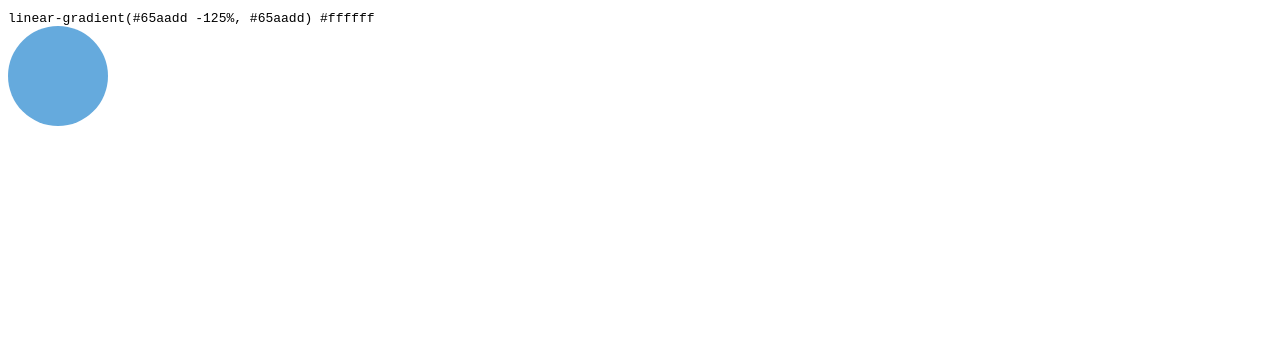
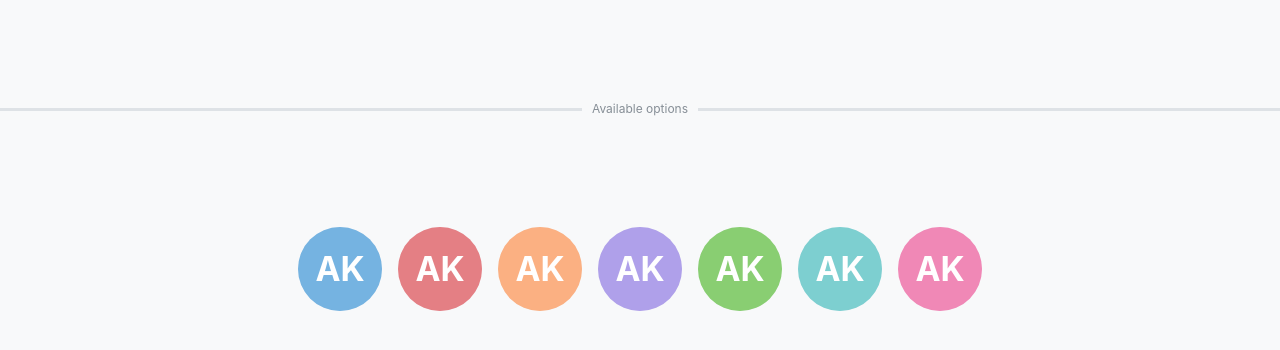
Before and after one commit to sinups/Avatar-Gradient-Generator, a React (Vite) app: page / in a window 1280 px wide. Shown: the top 350 px of the page. Built offline with nearby package versions, Linux system fonts and the light colour scheme.

Commit message:
🎨 Add mantine in demo

```diff
--- a/package.json
+++ b/package.json
@@ -33,6 +33,8 @@
   ],
   "author": "AK - @sinups",
   "dependencies": {
+    "@mantine/core": "^7.9.1",
+    "@mantine/hooks": "^7.9.1",
     "path": "^0.12.7",
     "prettier": "^2.3.2",
     "react": "^18.2.0",
@@ -57,6 +59,9 @@
     "eslint-plugin-react-hooks": "^4.6.0",
     "eslint-plugin-react-refresh": "^0.4.5",
     "jest": "^29.7.0",
+    "postcss": "^8.4.38",
+    "postcss-preset-mantine": "^1.15.0",
+    "postcss-simple-vars": "^7.0.1",
     "prettier": "^3.1.0",
     "sass": "^1.71.1",
     "ts-jest": "^29.1.2",
--- a/src/app.tsx
+++ b/src/app.tsx
@@ -1,20 +1,14 @@
-import useAvatarGradient from '@sinups/agg';
+import { MantineProvider } from '@mantine/core';
 
-function App() {
-  const AvatarGradient = useAvatarGradient('1');
+import Demo from './demo';
+import { theme } from './theme';
+
+import '@mantine/core/styles.css';
+
+export default function App() {
   return (
-    <div className="App">
-      <code>{AvatarGradient}</code>
-      <div
-        style={{
-          background: AvatarGradient,
-          width: '100px',
-          height: '100px',
-          borderRadius: '50%',
-        }}
-      ></div>
-    </div>
+    <MantineProvider theme={theme}>
+      <Demo />
+    </MantineProvider>
   );
 }
-
-export default App;
--- /dev/null
+++ b/src/demo.tsx
@@ -0,0 +1,44 @@
+import { Avatar, Divider, Group, Stack, Text } from '@mantine/core';
+import useAvatarGradient from '@sinups/agg';
+
+import classes from './styles.module.css';
+
+function Demo() {
+  //   const AvatarGradient = useAvatarGradient('2222');
+  return (
+    <div className={classes.root}>
+      <Divider size="md" label="Available options" labelPosition="center" />
+      <Stack h={300} align="center" justify="center" gap="lg" px={'40px'}>
+        <Group>
+          {['1', '2', '3', '4', '5', '6', '7'].map((variant) => (
+            <Avatar
+              key={variant}
+              color={'#fff'}
+              size={'xl'}
+              style={{
+                cursor: 'pointer',
+                background: `${useAvatarGradient(variant)}`,
+                color: '#fff',
+              }}
+            >
+              AK
+            </Avatar>
+          ))}
+        </Group>
+      </Stack>
+      {/* <div className="demo">
+        <code>{AvatarGradient}</code>
+        <div
+          style={{
+            background: AvatarGradient,
+            width: '100px',
+            height: '100px',
+            borderRadius: '50%',
+          }}
+        ></div>
+      </div> */}
+    </div>
+  );
+}
+
+export default Demo;
--- a/src/main.tsx
+++ b/src/main.tsx
@@ -1,6 +1,10 @@
+import React from 'react';
 import ReactDOM from 'react-dom/client';
 
 import App from './app';
 
-const element = document.getElementById('root') as HTMLElement;
-ReactDOM.createRoot(element).render(<App />);
+ReactDOM.createRoot(document.getElementById('root') as HTMLElement).render(
+  <React.StrictMode>
+    <App />
+  </React.StrictMode>,
+);
--- /dev/null
+++ b/src/styles.module.css
@@ -0,0 +1,16 @@
+.root {
+  position: relative;
+  z-index: 1;
+  box-sizing: border-box;
+  box-shadow: var(--mantine-shadow-md);
+  background-color: light-dark(var(--mantine-color-gray-0), var(--mantine-color-dark-7));
+  min-height: 100vh;
+  padding-top: 100px;
+  padding-bottom: 100px;
+  @media (max-width: $mantine-breakpoint-sm) {
+    padding-top: 30px;
+    padding-bottom: 30px;
+  }
+
+
+}
--- /dev/null
+++ b/src/theme.ts
@@ -0,0 +1,6 @@
+import { createTheme } from "@mantine/core";
+
+export const theme = createTheme({
+  /* Put your mantine theme override here */
+
+});
```
